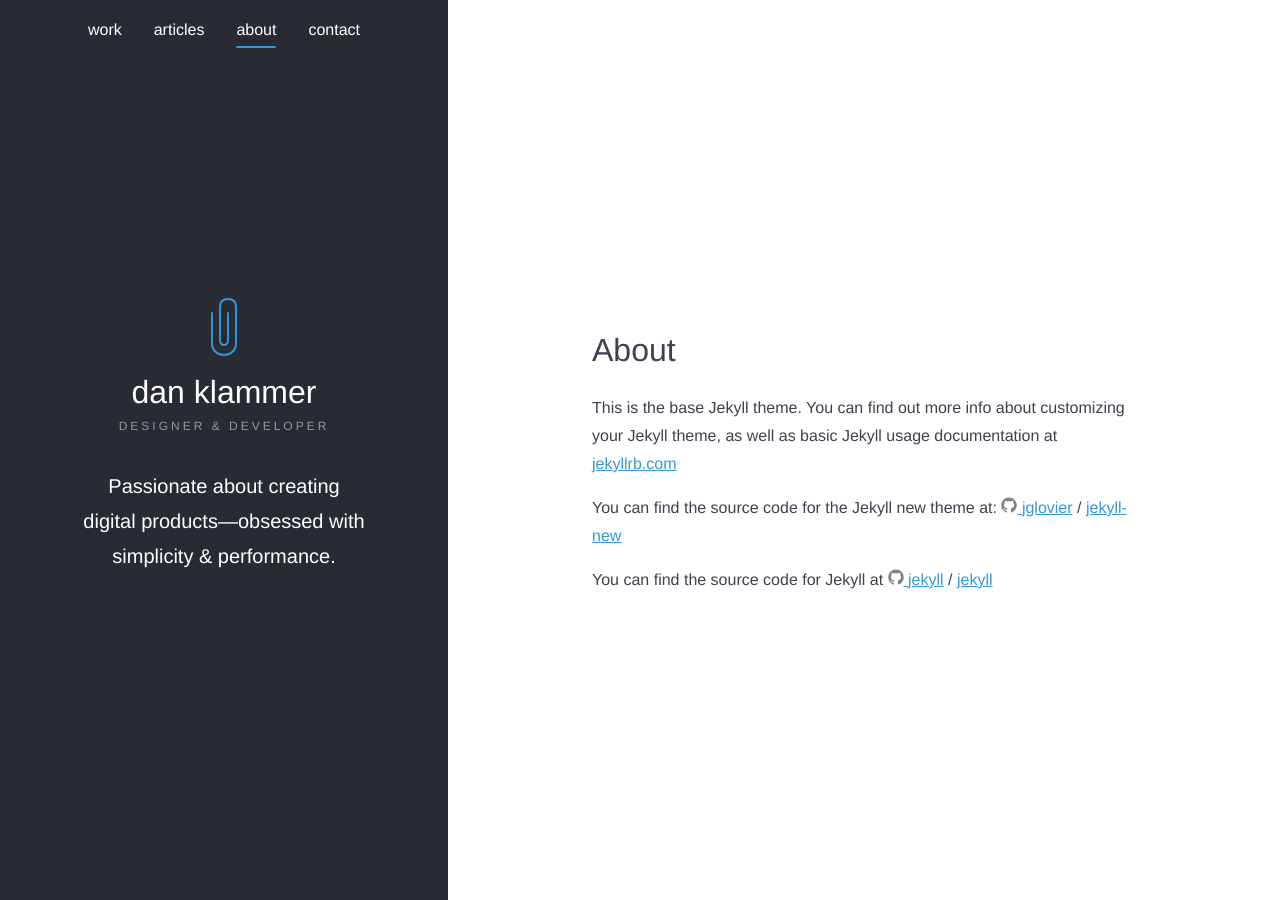
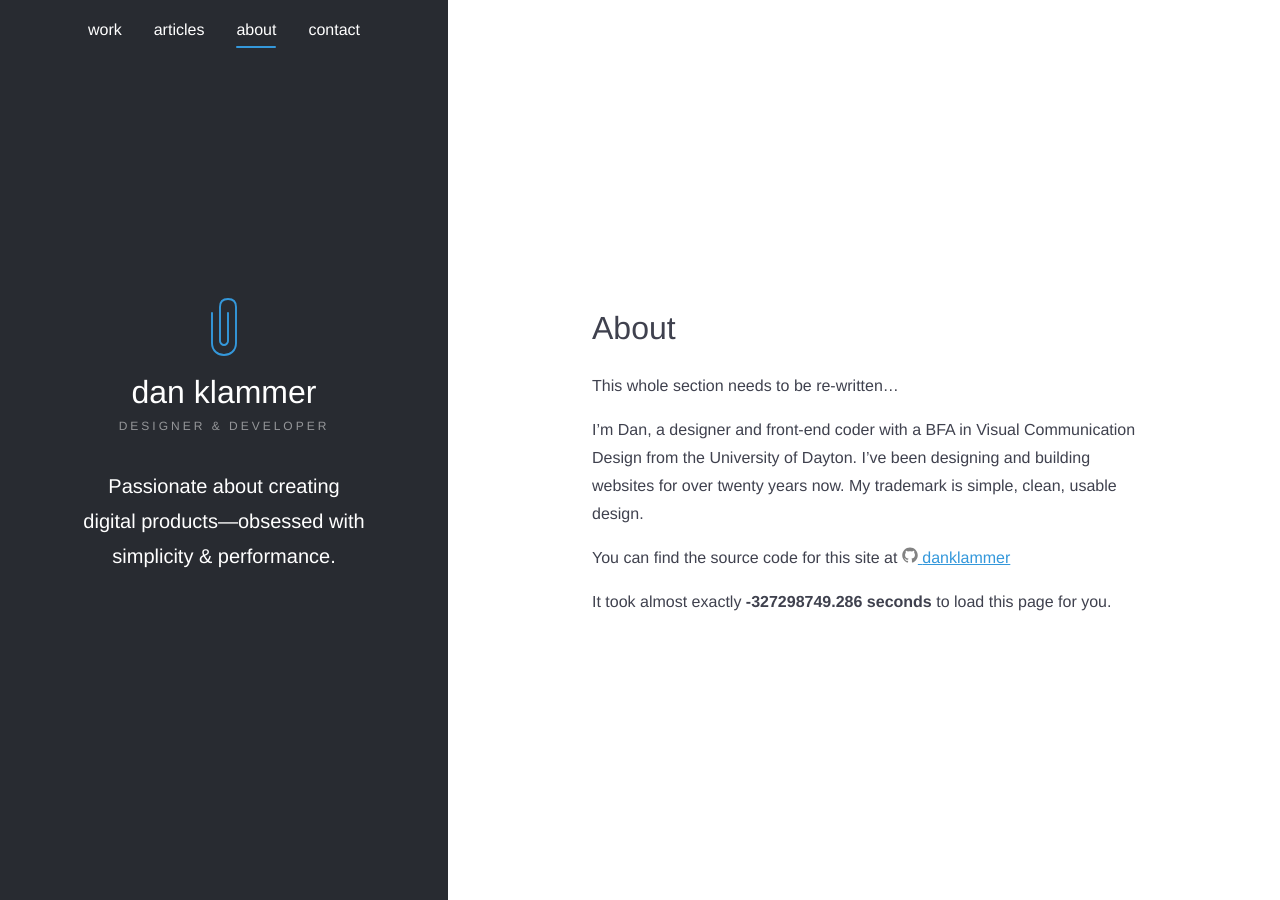
Before and after one commit to danklammer/danklammer.github.io, a Jekyll site: the page built from about.md, in a window 1280 px wide. Built offline with Jekyll 4.4.1, drawn with Linux system fonts in a browser that asks for light colours.

Commit message:
Added loadtime script... because why not!

```diff
--- /dev/null
+++ b/_includes/loadtime.html
@@ -0,0 +1 @@
+<span id="loadtime"></span>
--- /dev/null
+++ b/_includes/loadtime.js
@@ -0,0 +1,8 @@
+<script>
+    window.addEventListener("load", loadTime, false);
+    function loadTime() {
+      var now = new Date().getTime();
+      var page_load_time = (now - performance.timing.navigationStart) / 1000;
+      document.getElementById('loadtime').innerHTML = page_load_time;
+    }
+</script>
--- a/about.md
+++ b/about.md
@@ -4,12 +4,15 @@ title: About
 permalink: /about/
 ---
 
-This is the base Jekyll theme. You can find out more info about customizing your Jekyll theme, as well as basic Jekyll usage documentation at [jekyllrb.com](http://jekyllrb.com/)
+This whole section needs to be re-written...
 
-You can find the source code for the Jekyll new theme at:
-{% include icon-github.html username="jglovier" %} /
-[jekyll-new](https://github.com/jglovier/jekyll-new)
+I'm Dan, a designer and front-end coder with a BFA in Visual Communication Design from the University of Dayton. I've been designing and building websites for over twenty years now. My trademark is simple, clean, usable design.
 
-You can find the source code for Jekyll at
-{% include icon-github.html username="jekyll" %} /
-[jekyll](https://github.com/jekyll/jekyll)
+You can find the source code for this site at
+{% include icon-github.html username="danklammer" %}
+
+
+It took almost exactly **{% include loadtime.html %} seconds** to load this page for you.
+
+
+{% include loadtime.js %}
```
